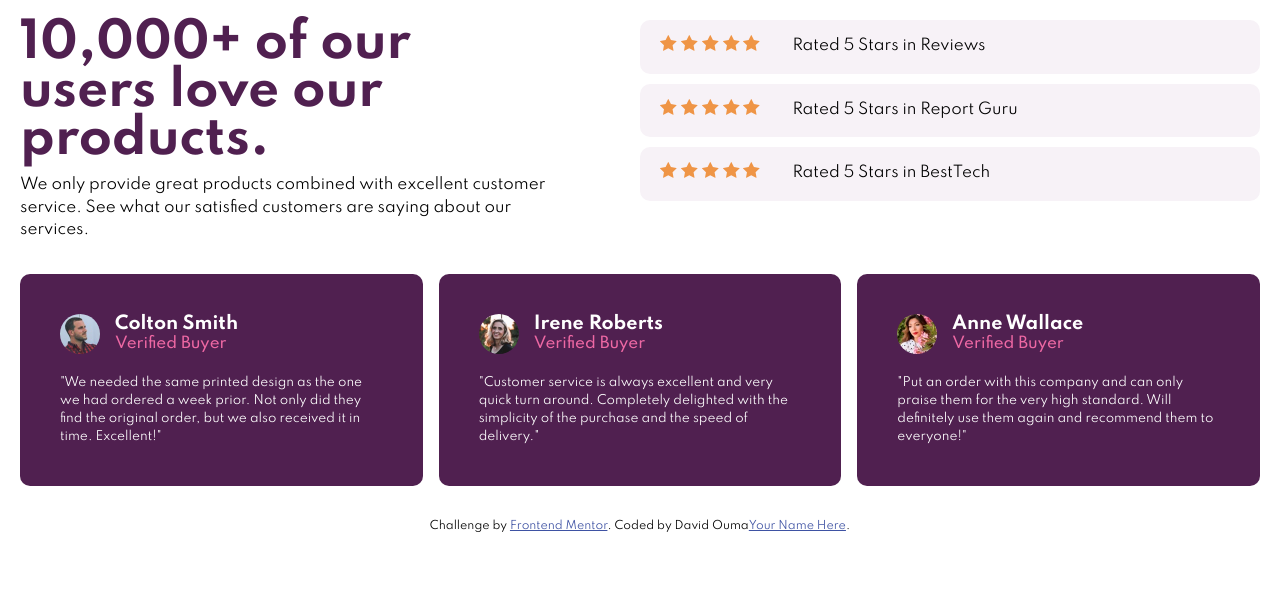
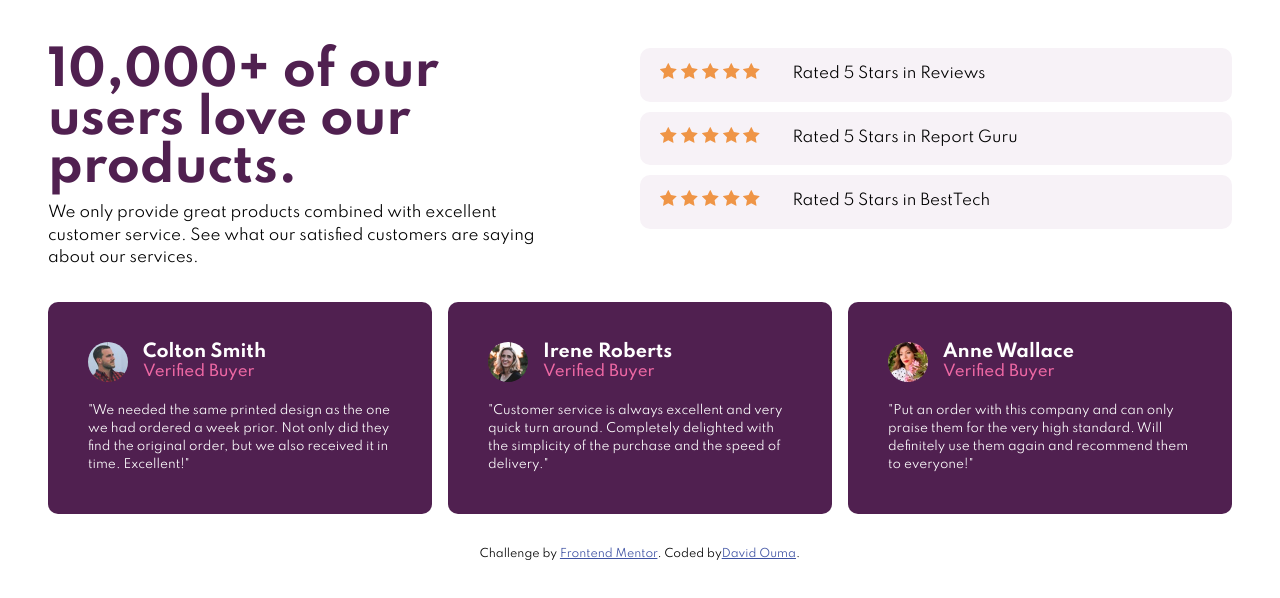
Before and after one commit to daudi13/Frontend-Mentor-social-proof-section, a plain HTML site: page index.html in a window 1280 px wide. Drawn offline with Linux system fonts and the light colour scheme.

Commit message:
Added attributions and margin

```diff
--- a/index.html
+++ b/index.html
@@ -114,8 +114,7 @@
 
     <div class="attribution">
       Challenge by
-      <a href="https://www.frontendmentor.io?ref=challenge" target="_blank">Frontend Mentor</a>. Coded by David Ouma<a href="#">Your
-        Name Here</a>.
+      <a href="https://www.frontendmentor.io?ref=challenge" target="_blank">Frontend Mentor</a>. Coded by<a href="#">David Ouma</a>.
     </div>
   </body>
 </html>
--- a/style.css
+++ b/style.css
@@ -178,7 +178,7 @@ body {
 
 @media (min-width:375px) {
     .body {
-        margin: 20px;
+        margin: 3rem;
     }
 
     .quotes {
```
